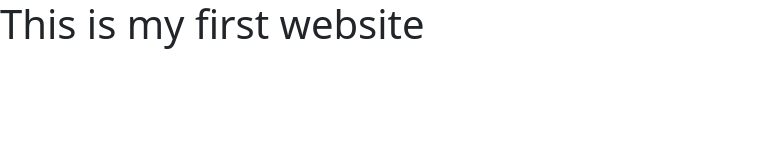
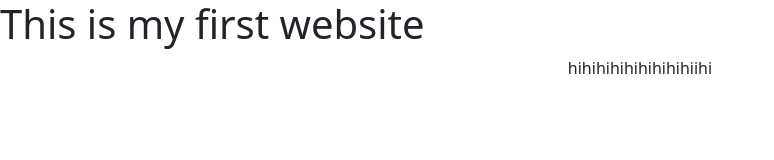
Before and after one commit to RogerZhu0109/websitr, a plain HTML site: page index.html in a window 1280 px wide. Shown: the whole page, without its empty margins (0-774 px from the left). Drawn offline with nearby package versions, Linux system fonts and the light colour scheme.

Commit message:
Update index.html

```diff
--- a/index.html
+++ b/index.html
@@ -7,5 +7,6 @@
   </head>
   <body>
     <h1>This is my first website</h1>
+    <p class="text-center">hihihihihihihihihiihi</p>
   </body>
 </html>
```
